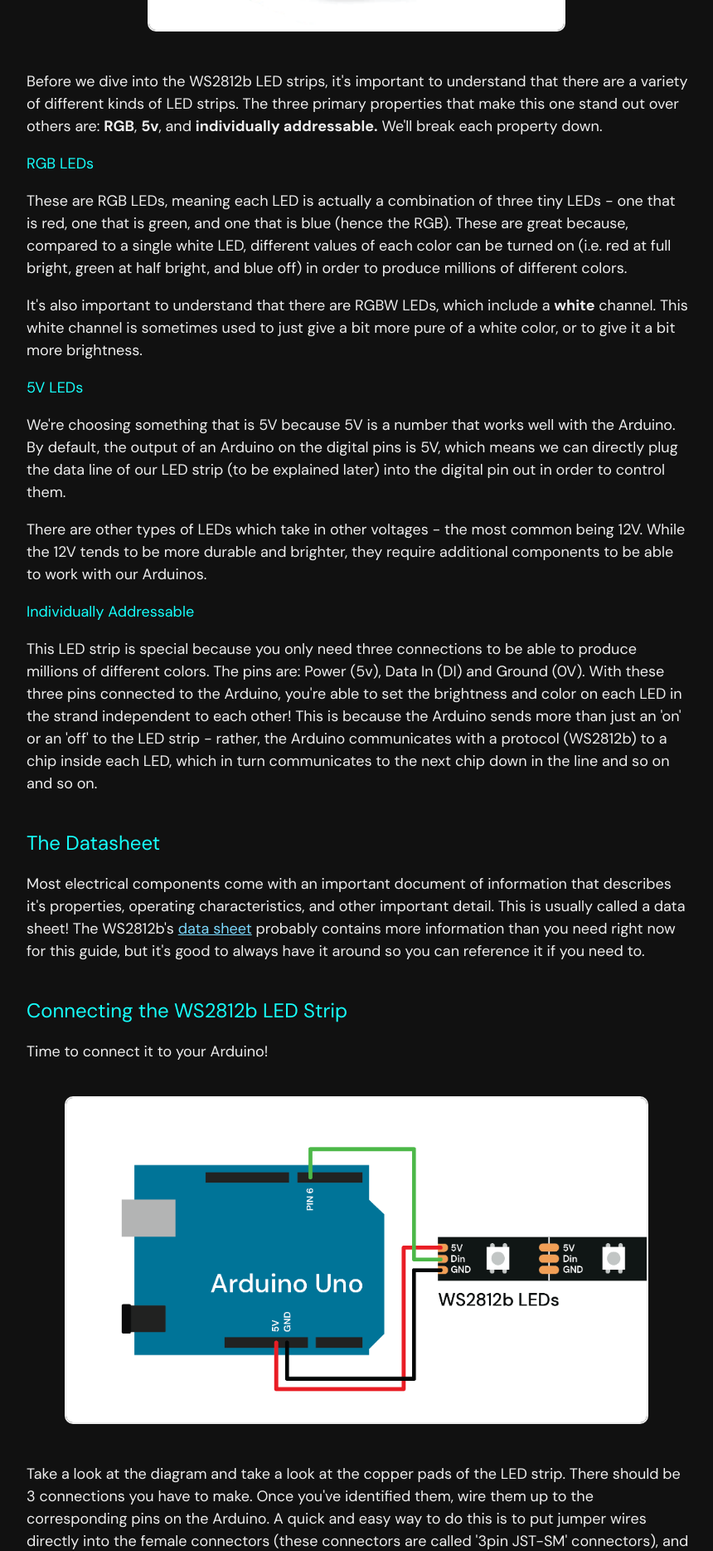
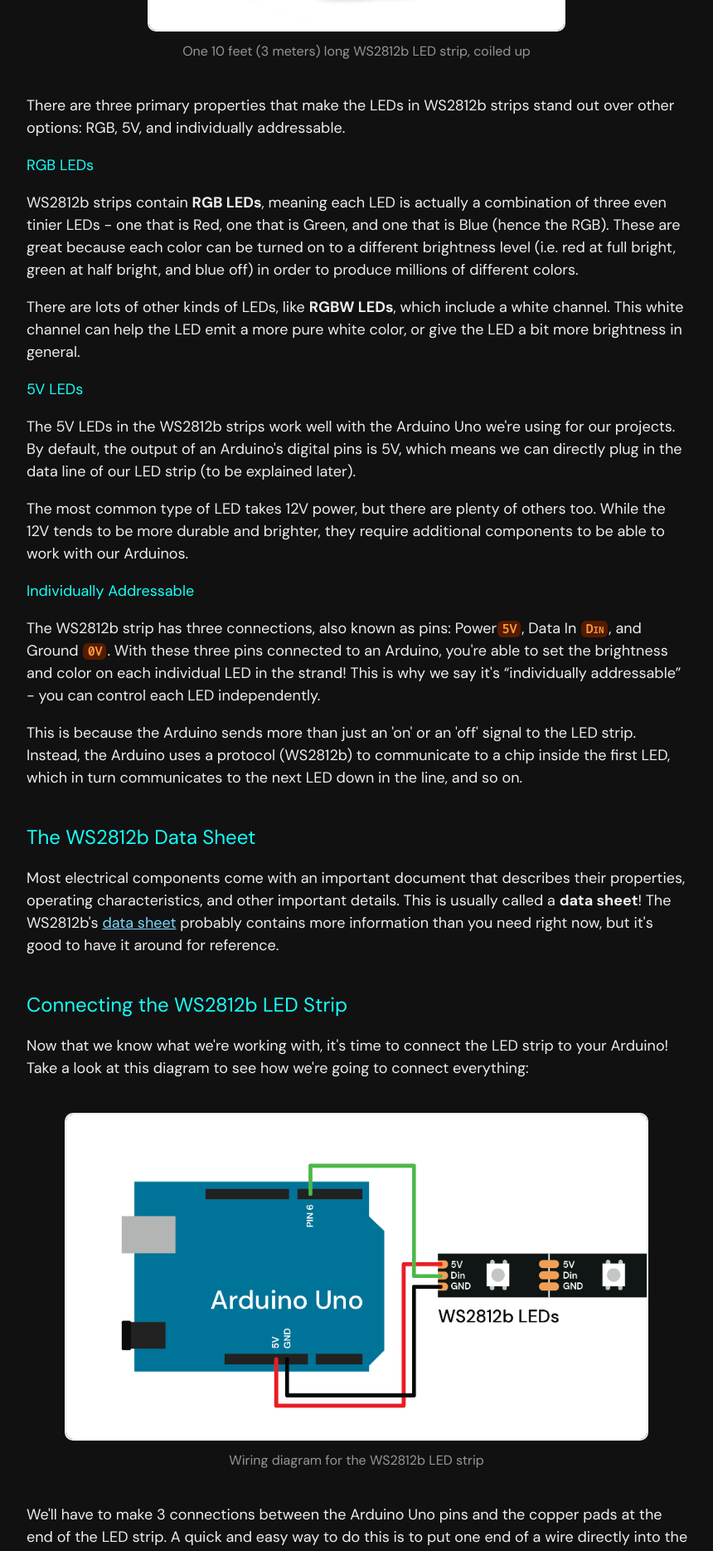
Before and after one commit to poofytoo/illuminations-seminar, a Next.js app in the folder src/: page /chapter/ws2812b in a window 1280 px wide. Shown: the part 880-2749 px from the top of the page at 83% size, without its empty margins (368-1228 px from the left). Built offline with nearby package versions, Linux system fonts and the light colour scheme.

Commit message:
feat: fix ws2812b page

```diff
--- a/src/pages/chapter/ws2812b.tsx
+++ b/src/pages/chapter/ws2812b.tsx
@@ -9,6 +9,7 @@
 
 import styles from '../../styles/Guide.module.scss';
 import PageNavigationButtons from '../../components/PageNavigationButtons';
+import Link from 'next/link';
 
 const arduinoCode = `#include <FastLED.h>
 
@@ -79,128 +80,154 @@
           <h3>Goals of This Chapter</h3>
           <ul>
             <li>
-              Understand the idea behind individually addressable LED strips
+              Obtain a basic understanding of individually addressable LED
+              strips
             </li>
-            <li>Light up the WS2812b LED strips using the Arduino</li>
+            <li>Use the Arduino to light up the WS2812b LED strip</li>
           </ul>
         </div>
-        <h2>Overview</h2>
+        <h2>What are WS2812b LED strips?</h2>
         <p>
-          In the previous chapter, we learned how to control a single LED. Let's
-          scale this up now and see if we're able to control a whole lot of LEDs
-          using our Arduino and a special strip of LEDs (WS2812b) - the next
-          step in trying to produce Illuminations at home!
+          In order to make MIT Illuminations-style lights at home, we need to
+          scale up from programmatically controlling one LED to a lot at once!{' '}
+          <strong>WS2812b LED strips</strong> are very popular among the maker
+          community because of their versatility and ease-of-use.
         </p>
         <p>
           These LEDs are very popular among the maker community, and because of
           their versatility and ease-of-use, a lot of similar flavors can be
           found in art/lighting-related installations.
         </p>
-        <GuideImage src="/images/guide/ws2812b.png" />
+        <GuideImage
+          src="/images/guide/ws2812b.png"
+          caption="One 10 feet (3 meters) long WS2812b LED strip, coiled up"
+        />
         <p>
-          Before we dive into the WS2812b LED strips, it's important to
-          understand that there are a variety of different kinds of LED strips.
-          The three primary properties that make this one stand out over others
-          are: <strong>RGB</strong>, <strong>5v</strong>, and{' '}
-          <strong>individually addressable.</strong> We'll break each property
-          down.
+          There are three primary properties that make the LEDs in WS2812b
+          strips stand out over other options: RGB, 5V, and individually
+          addressable.
         </p>
         <h3>RGB LEDs</h3>
         <p>
-          These are RGB LEDs, meaning each LED is actually a combination of
-          three tiny LEDs - one that is red, one that is green, and one that is
-          blue (hence the RGB). These are great because, compared to a single
-          white LED, different values of each color can be turned on (i.e. red
-          at full bright, green at half bright, and blue off) in order to
-          produce millions of different colors.
+          WS2812b strips contain <strong>RGB LEDs</strong>, meaning each LED is
+          actually a combination of three even tinier LEDs - one that is Red,
+          one that is Green, and one that is Blue (hence the RGB). These are
+          great because each color can be turned on to a different brightness
+          level (i.e. red at full bright, green at half bright, and blue off) in
+          order to produce millions of different colors.
         </p>
         <p>
-          It's also important to understand that there are RGBW LEDs, which
-          include a <strong>white</strong> channel. This white channel is
-          sometimes used to just give a bit more pure of a white color, or to
-          give it a bit more brightness.
+          There are lots of other kinds of LEDs, like <strong>RGBW LEDs</strong>
+          , which include a white channel. This white channel can help the LED
+          emit a more pure white color, or give the LED a bit more brightness in
+          general.
         </p>
         <h3>5V LEDs</h3>
         <p>
-          We're choosing something that is 5V because 5V is a number that works
-          well with the Arduino. By default, the output of an Arduino on the
-          digital pins is 5V, which means we can directly plug the data line of
-          our LED strip (to be explained later) into the digital pin out in
-          order to control them.
+          The 5V LEDs in the WS2812b strips work well with the Arduino Uno we're
+          using for our projects. By default, the output of an Arduino's digital
+          pins is 5V, which means we can directly plug in the data line of our
+          LED strip (to be explained later).
         </p>
         <p>
-          There are other types of LEDs which take in other voltages - the most
-          common being 12V. While the 12V tends to be more durable and brighter,
-          they require additional components to be able to work with our
-          Arduinos.
+          The most common type of LED takes 12V power, but there are plenty of
+          others too. While the 12V tends to be more durable and brighter, they
+          require additional components to be able to work with our Arduinos.
         </p>
         <h3>Individually Addressable</h3>
         <p>
-          This LED strip is special because you only need three connections to
-          be able to produce millions of different colors. The pins are: Power
-          (5v), Data In (DI) and Ground (0V). With these three pins connected to
-          the Arduino, you're able to set the brightness and color on each LED
-          in the strand independent to each other! This is because the Arduino
-          sends more than just an 'on' or an 'off' to the LED strip - rather,
-          the Arduino communicates with a protocol (WS2812b) to a chip inside
-          each LED, which in turn communicates to the next chip down in the line
-          and so on and so on.{' '}
+          The WS2812b strip has three connections, also known as pins: Power
+          <span className={styles.pin}>5V</span>, Data In{' '}
+          <span className={styles.pin}>Din</span>, and Ground{' '}
+          <span className={styles.pin}>0V</span>. With these three pins
+          connected to an Arduino, you're able to set the brightness and color
+          on each individual LED in the strand! This is why we say it's
+          “individually addressable” - you can control each LED independently.
         </p>
-        <h2>The Datasheet</h2>
         <p>
-          Most electrical components come with an important document of
-          information that describes it's properties, operating characteristics,
-          and other important detail. This is usually called a data sheet! The
-          WS2812b's{' '}
+          This is because the Arduino sends more than just an 'on' or an 'off'
+          signal to the LED strip. Instead, the Arduino uses a protocol
+          (WS2812b) to communicate to a chip inside the first LED, which in turn
+          communicates to the next LED down in the line, and so on.
+        </p>
+        <h2>The WS2812b Data Sheet</h2>
+        <p>
+          Most electrical components come with an important document that
+          describes their properties, operating characteristics, and other
+          important details. This is usually called a{' '}
+          <strong>data sheet</strong>! The WS2812b's{' '}
           <a
             href="https://cdn-shop.adafruit.com/datasheets/WS2812B.pdf"
             target="_blank"
           >
             data sheet
           </a>{' '}
-          probably contains more information than you need right now for this
-          guide, but it's good to always have it around so you can reference it
-          if you need to.
+          probably contains more information than you need right now, but it's
+          good to have it around for reference.
         </p>
         <h2>Connecting the WS2812b LED Strip</h2>
-        <p>Time to connect it to your Arduino!</p>
+        <p>
+          Now that we know what we're working with, it's time to connect the LED
+          strip to your Arduino! Take a look at this diagram to see how we're
+          going to connect everything:
+        </p>
         <GuideImage
           size="LARGE"
           src="/images/guide/ws2812b-wiring-diagram.png"
+          caption="Wiring diagram for the WS2812b LED strip"
         />
         <p>
-          Take a look at the diagram and take a look at the copper pads of the
-          LED strip. There should be 3 connections you have to make. Once you've
-          identified them, wire them up to the corresponding pins on the
-          Arduino. A quick and easy way to do this is to put jumper wires
-          directly into the female connectors (these connectors are called '3pin
-          JST-SM' connectors), and the other end can go directly into the
-          Arduino.
+          We'll have to make 3 connections between the Arduino Uno pins and the
+          copper pads at the end of the LED strip. A quick and easy way to do
+          this is to put one end of a wire directly into the '3pin JST-SM'
+          connectors on the copper pads, and the other end directly into the
+          Arduino pin. Like we mentioned in{' '}
+          <Link href="/chapter/blink">
+            Chapter 4 when we wired up a breadboard
+          </Link>
+          , it's good practice to use red wire for the 5V power supply and black
+          wire for the 0V ground (labeled{' '}
+          <span className={styles.pin}>GND</span>) - if those colors are
+          available.
+        </p>
+
+        <GuideImage
+          size="LARGE"
+          src="/images/guide/ws2812b-arduino.png"
+          caption="A photo of what your end result might look like, after you've made the 3 connections"
+        />
+        <p>
+          You'll also notice that there are these copper pads after every LED on
+          the strip, so you can cut it to whatever length you want! You could
+          also extend it by soldering multiple strands together, but there is a
+          limit to how many LEDs you can power and control at once - so just
+          keep an eye out if things start misbehaving.
         </p>
         <p>
           Other wiring diagrams online for similar LEDs might have you put a
-          resistor in between Pin 6 of the Arduino and the Din of the LED strip.
-          This is meant to help mitigate noise and bad signals - usually not
-          necessary for shorter strands.
+          resistor in between <span className={styles.pin}>PIN 6</span> of the
+          Arduino and the <span className={styles.pin}>Din</span> of the LED
+          strip, instead of a direct wire like we show here. This added resistor
+          is meant to help mitigate noise and bad signals, but it's usually not
+          necessary for shorter strands like the one we recommend for this
+          project. You may need one if you choose to extend your strip though!
         </p>
         <p>
-          The <strong>direction does matter</strong> on these LED strips. Your
-          strips may come with an arrow which indicate direction of data flow.
-          More importantly, you should make sure you distinguish (on your strip)
-          between Data In (Di or Din) and Data Out (Do or Dout)
-        </p>
-        <p>
-          You'll also notice that on the LED strip, there are these copper pads
-          after every LED. This is such that you can cut it to a desired length!
-          Of course, if you wanted to extend it, you can also solder multiple
-          strands together. There is a limit to how many LEDs you can power and
-          control at once though - so just keep an eye out if things start
-          misbehaving.
+          Lastly, just like how the polarity of a single LED matters, the
+          polarity/direction does matter on these LED strips too. The WS2812b
+          LED strip only has a Data In (<span className={styles.pin}>Din</span>)
+          pin to keep things simple, but other strips may come with an arrow
+          that indicates the direction of data flow. If that's the case, you
+          should make sure you distinguish between Data In (
+          <span className={styles.pin}>Di</span> or{' '}
+          <span className={styles.pin}>Din</span>) and Data Out (
+          <span className={styles.pin}>Do</span> or{' '}
+          <span className={styles.pin}>Dout</span>) on your strip.
         </p>
         <h2>Upload a Program!</h2>
         <p>
-          To communicate with these LED lights, we're going to use a library
-          called{' '}
+          To communicate with our newly wired LED lights, we're going to use a
+          library called{' '}
           <a href="https://fastled.io/" target="_blank">
             FastLED
           </a>
@@ -210,27 +237,37 @@
           your own projects.
         </p>
         <p>
-          One way to add a library is to install one using Arduino's built in{' '}
+          One way to add a library is to install it using Arduino's built-in{' '}
           <strong>Library Manager</strong>. Open Arduino IDE and then go to{' '}
           <code>Sketch &gt; Include Library &gt; Manage Libraries</code>. Search
           for <strong>FastLED</strong> and then click <strong>Install</strong>.
         </p>
         <p>
-          Next, let's open up an example sketch and try making our lights change
-          colors. Go to <code>File &gt; Examples &gt; FastLED &gt; Cylon</code>
+          Next, let's open up an example sketch (which is what Arduino calls
+          code files) and try making our lights change colors. Go to{' '}
+          <code>File &gt; Examples &gt; FastLED &gt; Cylon</code>
         </p>
         <p>
           When you open up the code, take a quick read through it. You'll notice
-          there are 2 variables that are relevant to us. <code>NUM_LEDS</code>{' '}
-          is the number of LEDs in your strip - you may have more than what
-          we're able to power. Set that to a low number like 24. The second
-          variable is <code>DATA_PIN</code>, which is set to 2. Change that to 6
-          (since you're using pin 6 on the Arduino).
+          there are 2 variables that are relevant to us:
         </p>
-        <p>
-          You can leave <code>CLOCK_PIN</code> untouched since we're not using
-          that anyway. The code you end up with should look something like this:
-        </p>
+        <ul>
+          <li>
+            <code>NUM_LEDS</code> is the number of LEDs in your strip - you may
+            have more than what we're able to power with our 5V Arduino output.
+            Set that to a low number like 24.
+          </li>
+          <li>
+            <code>DATA_PIN</code> is whatever pin you've connected the Din of
+            the LED strip to on the Arduino. It's initially set to 2, but you'll
+            want to change it to 6 (since we're using pin 6 on the Arduino).
+          </li>
+          <li>
+            Note that you can leave <code>CLOCK_PIN</code> untouched, since
+            we're not using it.{' '}
+          </li>
+        </ul>
+        <p>The code you end up with should look something like this:</p>
         <Editor
           value={arduinoCode}
           onValueChange={() => {}}
@@ -249,9 +286,10 @@
           this far. You deserve it!
         </p>
         <p>
-          Play around with different examples and take a look at the code.
-          There's a great tutorial on Instructables which explains the world of
-          the FastLED library, which you can{' '}
+          After you have your LEDs working, you can play around with different
+          parameters and take a closer look at the code. There's a great
+          tutorial on Instructables which explains the world of the FastLED
+          library, which you can{' '}
           <a
             href="https://www.instructables.com/Basic-of-FastLED/"
             target="_blank"
@@ -260,6 +298,26 @@
           </a>
           .
         </p>
+        <h2>Troubleshooting</h2>
+        <p>
+          If something doesn't work like how it's supposed to, start by seeing
+          if there are any errors in the Arduino IDE console output. Make sure
+          you have the board and the port selected correctly - if you don't
+          remember how to do this, check out{' '}
+          <a
+            href="https://support.arduino.cc/hc/en-us/articles/4733418441116-Upload-a-sketch-in-Arduino-IDE"
+            target="_blank"
+          >
+            Arduino's Guide
+          </a>
+          .
+        </p>
+        <p>
+          If everything is uploading correctly, but you're not seeing the LED
+          lights change colors, double check and make sure your wiring is
+          correct. Make sure the code is copy pasted correctly from above, and
+          that the variables are set correctly.
+        </p>
         <PageNavigationButtons />
       </div>
     </div>
--- a/src/styles/Guide.module.scss
+++ b/src/styles/Guide.module.scss
@@ -209,7 +209,7 @@
   margin: 0px 1px;
   font-size: 15px;
   line-height: normal;
-  text-transform: uppercase;
+  font-variant: small-caps;
   font-family: 'Fira Code', monospace;
 }
 
```
Also changed, not shown: 2 other files (tests, documents, lock files or other folders).
